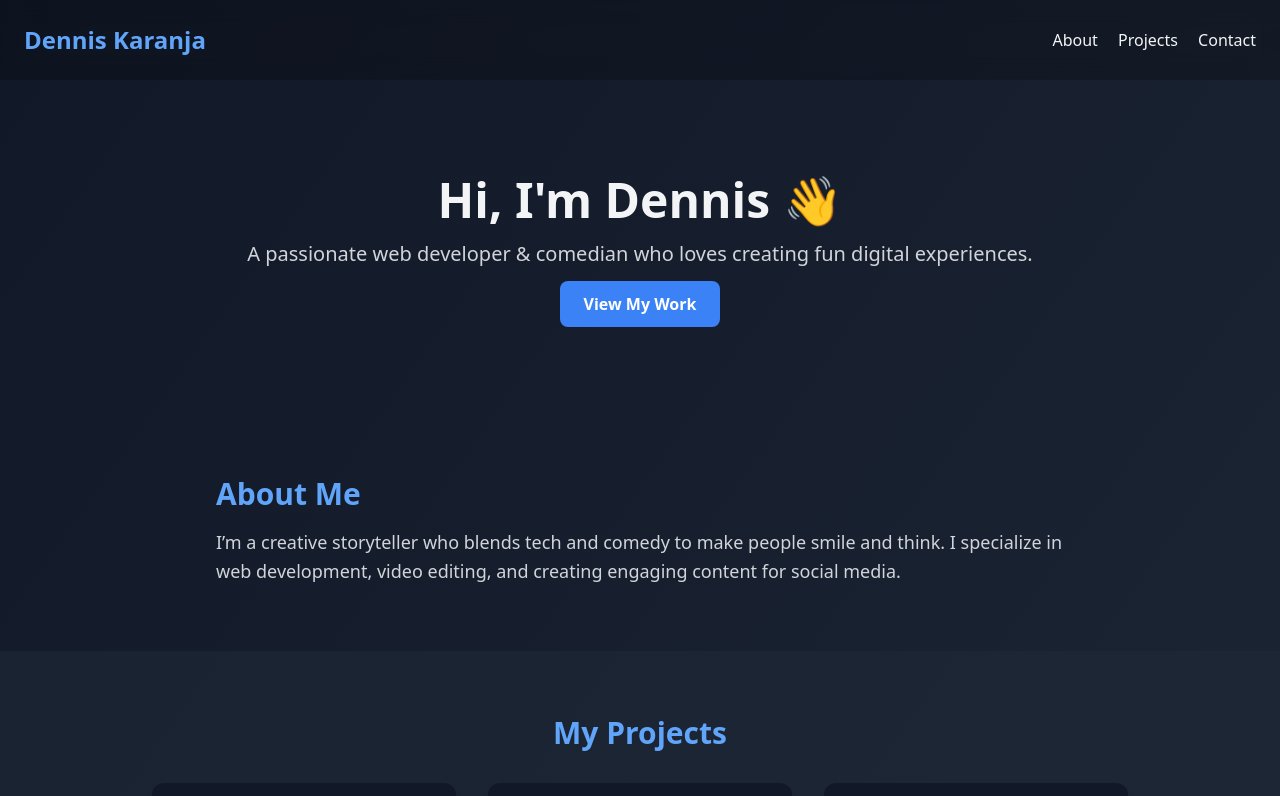
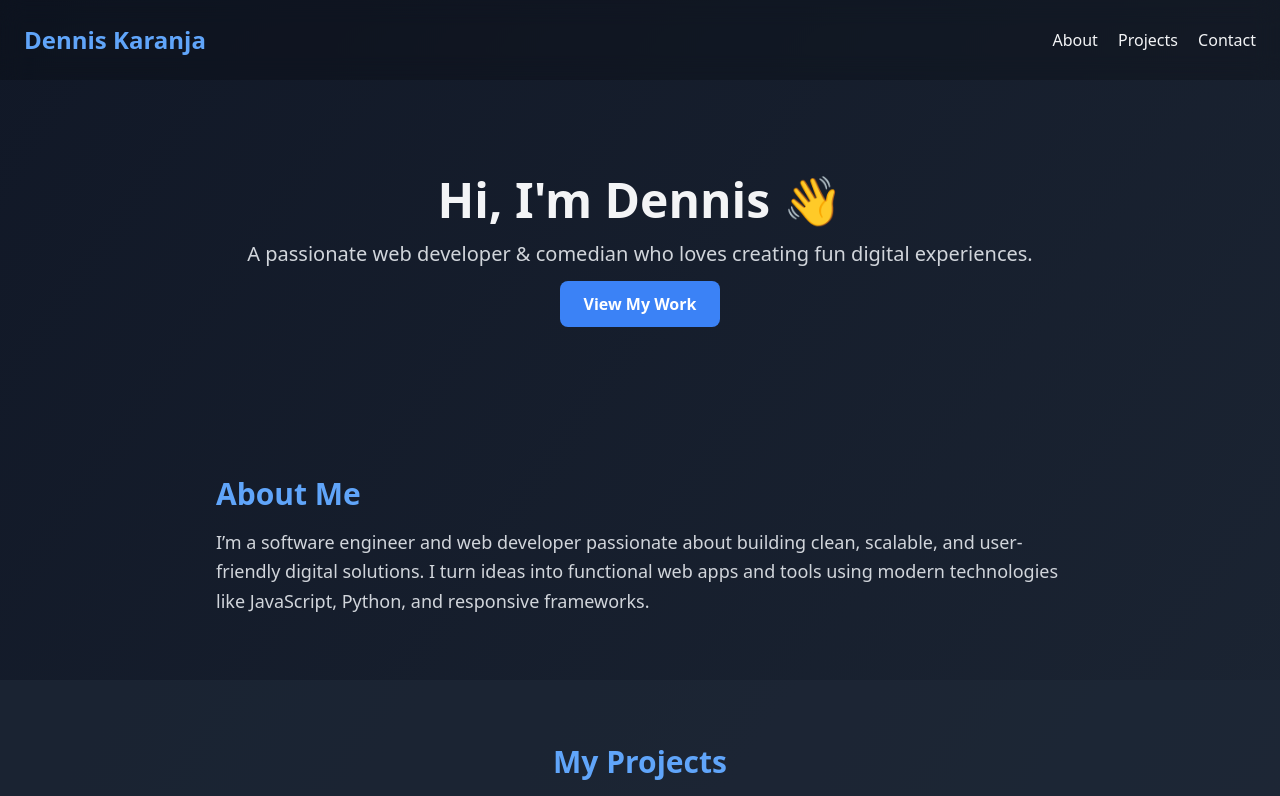
Before and after one commit to Dennis-Mwangi/Myportfolio, a plain HTML site: page index.html in a window 1280 px wide. Shown: the top 796 px of the page. Drawn offline with nearby package versions, Linux system fonts and the light colour scheme; grey boxes are pictures that could not be loaded.

Commit message:
Enhance About Me section with tech-focused, recruiter-friendly text

```diff
--- a/index.html
+++ b/index.html
@@ -36,9 +36,7 @@
   <section id="about" class="max-w-4xl mx-auto px-6 py-16">
     <h3 class="text-3xl font-bold mb-4 text-blue-400">About Me</h3>
     <p class="text-lg leading-relaxed text-gray-300">
-      I’m a creative storyteller who blends tech and comedy to make people smile and think.
-      I specialize in web development, video editing, and creating engaging content for social media.
-    </p>
+      I’m a software engineer and web developer passionate about building clean, scalable, and user-friendly digital solutions. I turn ideas into functional web apps and tools using modern technologies like JavaScript, Python, and responsive frameworks.</p>
   </section>
 
   <!-- Projects Section -->
```
